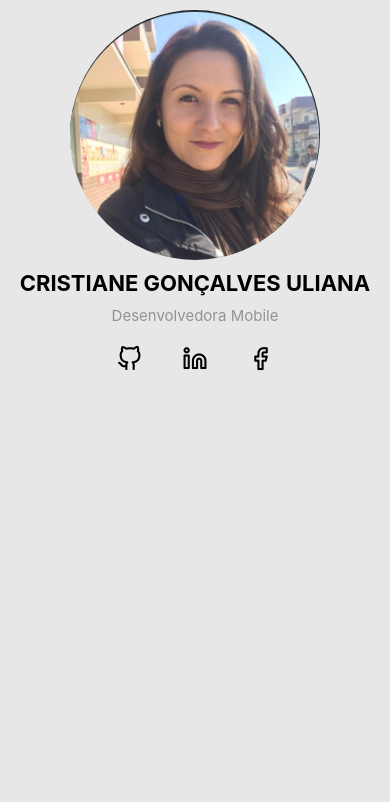
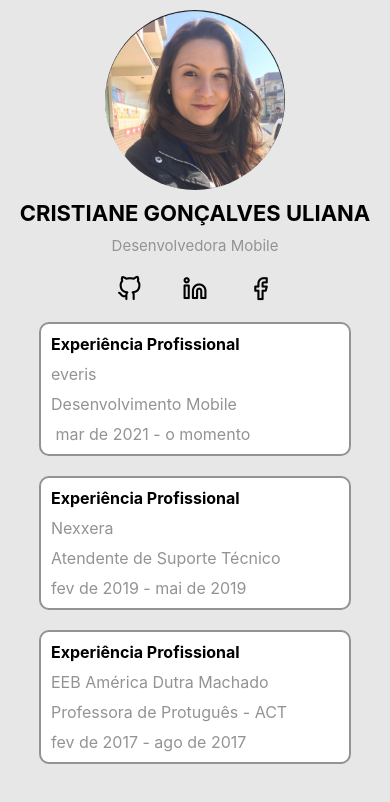
Before and after one commit to CristianeUliana/AppCurriculo, a React Native app: screen / in a window 390 px wide. Shown: the top 802 px of the page. Built offline with nearby package versions, Linux system fonts and the light colour scheme.

Commit message:
implementando cards com experiência profissional

```diff
--- a/src/App.js
+++ b/src/App.js
@@ -6,6 +6,7 @@ import {
   Text,
   View,
   Image,
+  ScrollView,
 } from 'react-native';
 import Icon from 'react-native-vector-icons/Feather'
 Icon.loadFont()
@@ -15,6 +16,8 @@ import foto from './foto.png';
 const App = () => {
   return (
     <SafeAreaView style={styles.page}>
+      <ScrollView>
+
         <View style={styles.cabecalho}>
           <Image style={styles.foto} source={foto} />
           <Text style={styles.nome}>CRISTIANE GONÇALVES ULIANA</Text>
@@ -25,43 +28,93 @@ const App = () => {
             <Icon name="facebook" size={25} />
           </View>
         </View>
-
+        <View style={styles.card}>
+          <View>
+            <Text style={styles.cardHeaderText}>Experiência Profissional</Text>
+          </View>
+          <View>
+            <Text style={styles.cardContentText}>everis</Text>
+            <Text style={styles.cardContentText}>Desenvolvimento Mobile</Text>
+            <Text style={styles.cardContentText}> mar de 2021 - o momento</Text>
+          </View>
+        </View>
+        <View style={styles.card}>
+          <View>
+            <Text style={styles.cardHeaderText}>Experiência Profissional</Text>
+          </View>
+          <View>
+            <Text style={styles.cardContentText}>Nexxera</Text>
+            <Text style={styles.cardContentText}>Atendente de Suporte Técnico</Text>
+            <Text style={styles.cardContentText}>fev de 2019 - mai de 2019</Text>
+          </View>
+        </View>
+        <View style={styles.card}>
+          <View>
+            <Text style={styles.cardHeaderText}>Experiência Profissional</Text>
+          </View>
+          <View>
+            <Text style={styles.cardContentText}>EEB América Dutra Machado</Text>
+            <Text style={styles.cardContentText}>Professora de Protuguês - ACT</Text>
+            <Text style={styles.cardContentText}>fev de 2017 - ago de 2017</Text>
+          </View>
+        </View>
+      </ScrollView>
     </SafeAreaView>
   );
 };
 
 const styles = StyleSheet.create({
-  page:{
+  page: {
     backgroundColor: '#E7E7E7',
-    flex: 1
+    flex: 1,
   },
-  cabecalho:{
+  cabecalho: {
     alignItems: 'center',
     justifyContent: 'center',
     marginTop: 10,
   },
-  foto:{
-    width: 250,
-    height: 250,
+  foto: {
+    width: 180,
+    height: 180,
     borderRadius: 125
   },
-  nome:{
+  nome: {
     fontSize: 22 ,
     fontWeight: 'bold',
     marginTop: 10,
     marginBottom: 10
   },
-  funcao:{
+  funcao: {
     fontSize: 15,
     color: '#939393',
     marginBottom: 10,
   },
-  redesSociais:{
+  redesSociais: {
     flexDirection: 'row',
     justifyContent: 'space-between',
     width: '40%',
     marginTop: 10
-  }
+  },
+  card: {
+    width: '80%',
+    borderRadius: 10,
+    borderWidth: 2,
+    borderColor: '#939393',
+    marginTop: 20,
+    backgroundColor: 'white',
+    alignSelf: 'center'
+  },
+  cardHeaderText: {
+    fontSize: 16,
+    fontWeight: 'bold',
+    margin: 10,
+  },
+  cardContentText: {
+    marginHorizontal: 10,
+    marginBottom: 10,
+    fontSize: 16,
+    color: '#939393'
+  },
 });
 
 export default App;
```
Lines whose indentation alone changed are shown as unchanged.
